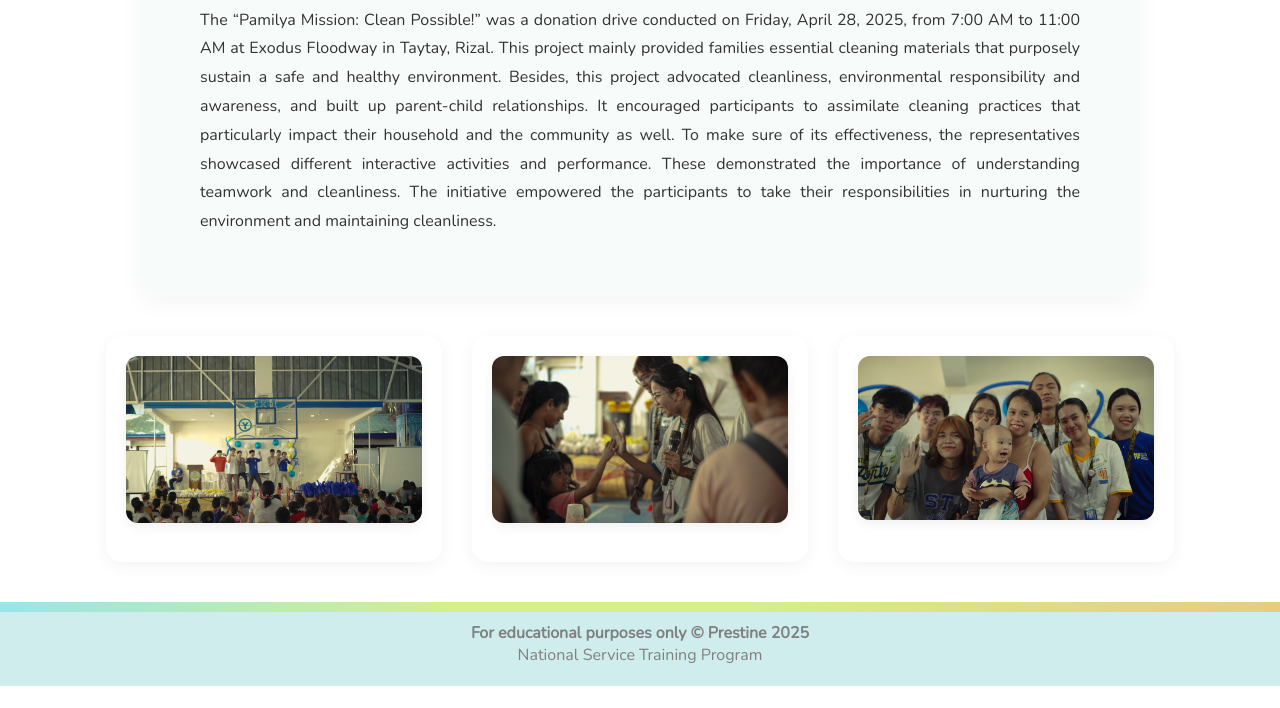
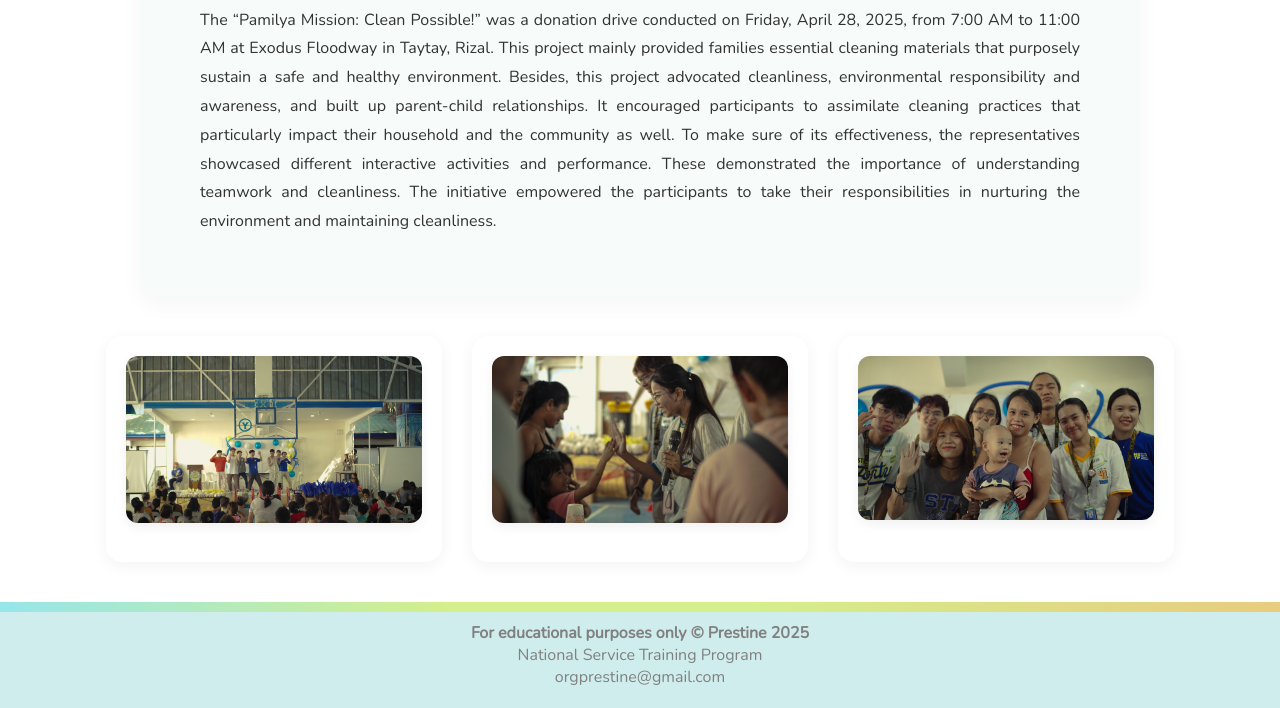
Before and after one commit to Prestine201/PrestineOrg, a plain HTML site: page index.html in a window 1280 px wide. Shown: the part 715-1423 px from the top of the page. Before the commit the page ends 1401 px from the top, so only its background shows below. Drawn offline with nearby package versions, Linux system fonts and the light colour scheme.

Commit message:
Update index.html

```diff
--- a/index.html
+++ b/index.html
@@ -74,6 +74,7 @@ function toggleNav() {
 <footer class="footer">
   <h4>For educational purposes only &copy; Prestine 2025</h4>
   <p>National Service Training Program</p>
+  <p>orgprestine@gmail.com</p>
 </footer>
 
 </body>
```
